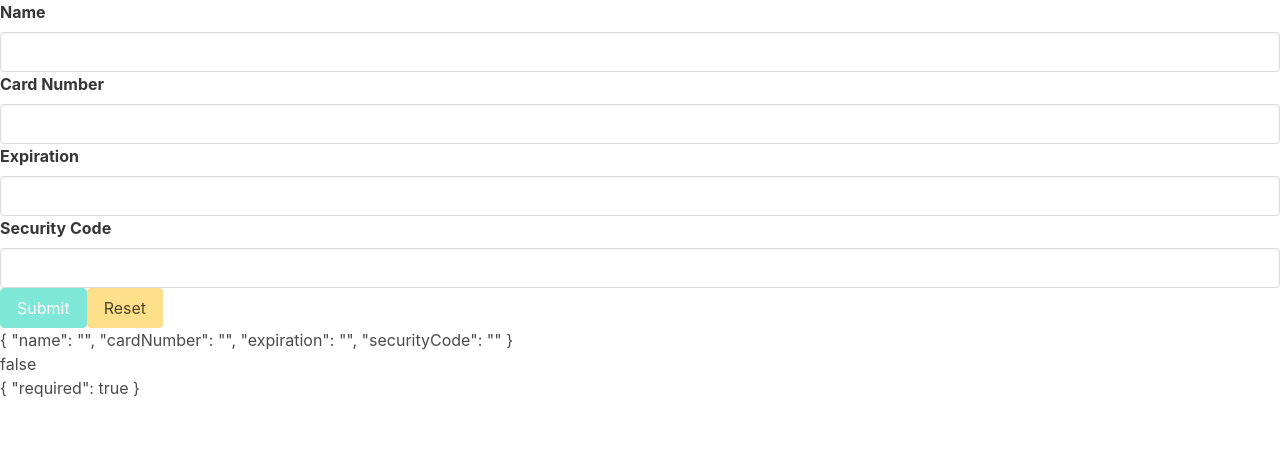
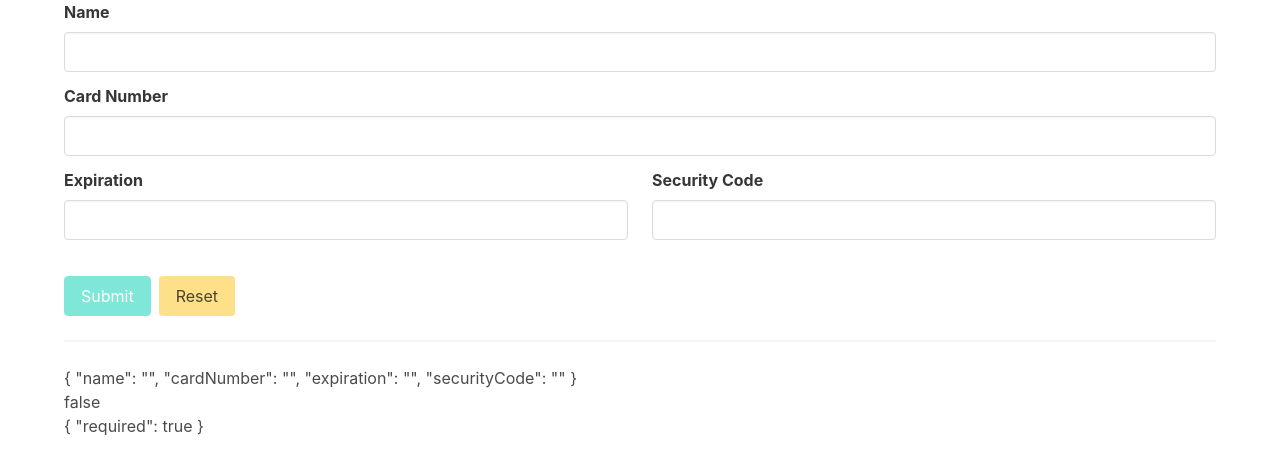
Before and after one commit to rikkhanna/creditcard-app, an Angular app: page / in a window 1280 px wide. Shown: the top 474 px of the page. Built offline with nearby package versions, Linux system fonts and the light colour scheme.

Commit message:
added some styling to inputs

```diff
--- a/src/app/app.component.html
+++ b/src/app/app.component.html
@@ -1 +1,3 @@
-<app-card-form></app-card-form>
+<div class="container">
+    <app-card-form></app-card-form>
+</div>
--- a/src/app/card-form/card-form.component.html
+++ b/src/app/card-form/card-form.component.html
@@ -1,12 +1,21 @@
 <form [formGroup] = "cardForm" (ngSubmit)="onSubmit()">
     <app-input label="Name" [control]="cardForm.controls.name" ></app-input>
     <app-input label="Card Number" [control]="cardForm.controls.cardNumber" ></app-input>
-    <app-input label="Expiration" [control]="cardForm.controls.expiration" ></app-input>
-    <app-input label="Security Code" [control]="cardForm.controls.securityCode" ></app-input>
-    <button class="button is-primary" type="submit" [disabled]="cardForm.invalid">Submit</button>
-    <button class="button is-warning" type="button" (click)="onReset()">Reset</button>
+    <div class="columns">
+        <div class="column">
+            <app-input label="Expiration" [control]="cardForm.controls.expiration" ></app-input>
+        </div>
+        <div class="column">
+            <app-input label="Security Code" [control]="cardForm.controls.securityCode" ></app-input>
+        </div>
+    </div>
+    <div class="buttons">
+        <button class="button is-primary" type="submit" [disabled]="cardForm.invalid">Submit</button>
+        <button class="button is-warning" type="button" (click)="onReset()">Reset</button>
+    </div>
+
 </form>
-
+<hr/>
 <!-- for debugging -->
 
 <div>{{ cardForm.value | json }}</div>
--- a/src/app/input/input.component.css
+++ b/src/app/input/input.component.css
@@ -0,0 +1,3 @@
+.field{
+    margin-bottom: 0.75rem;
+}
```
